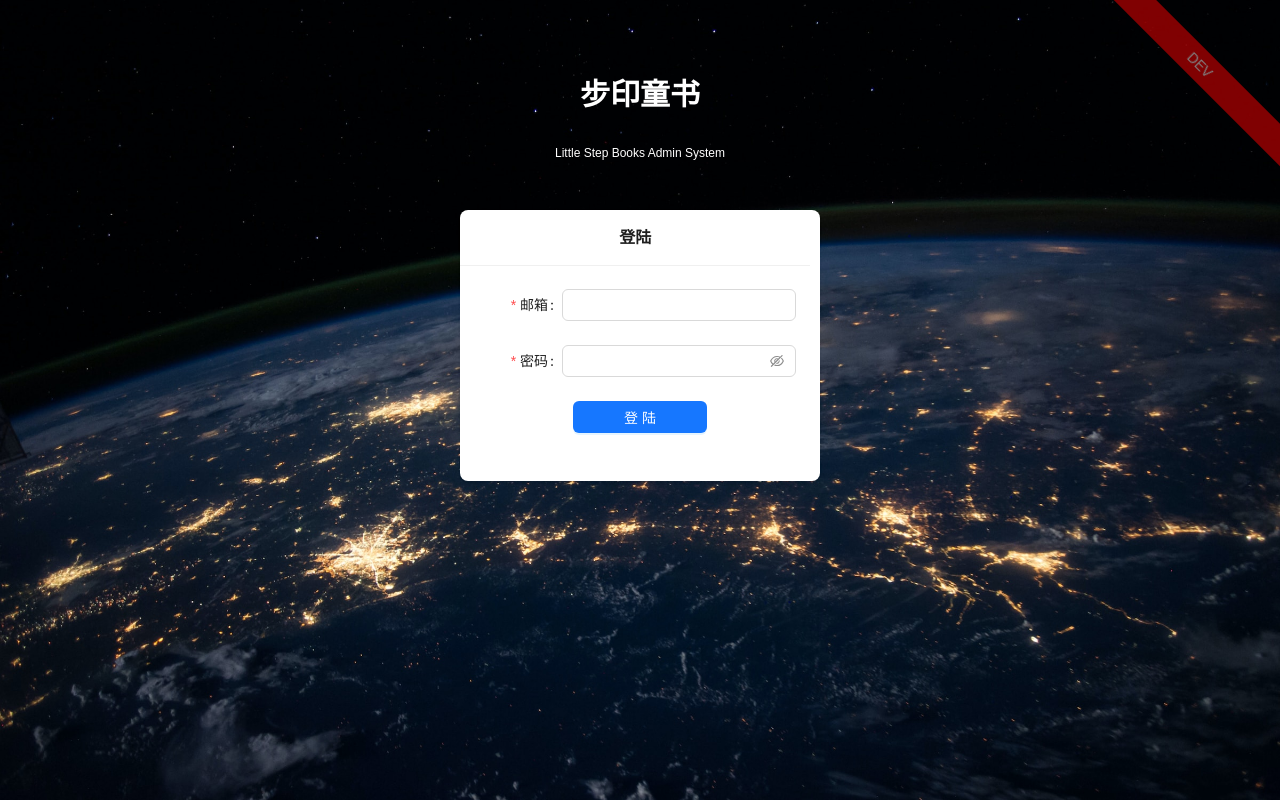
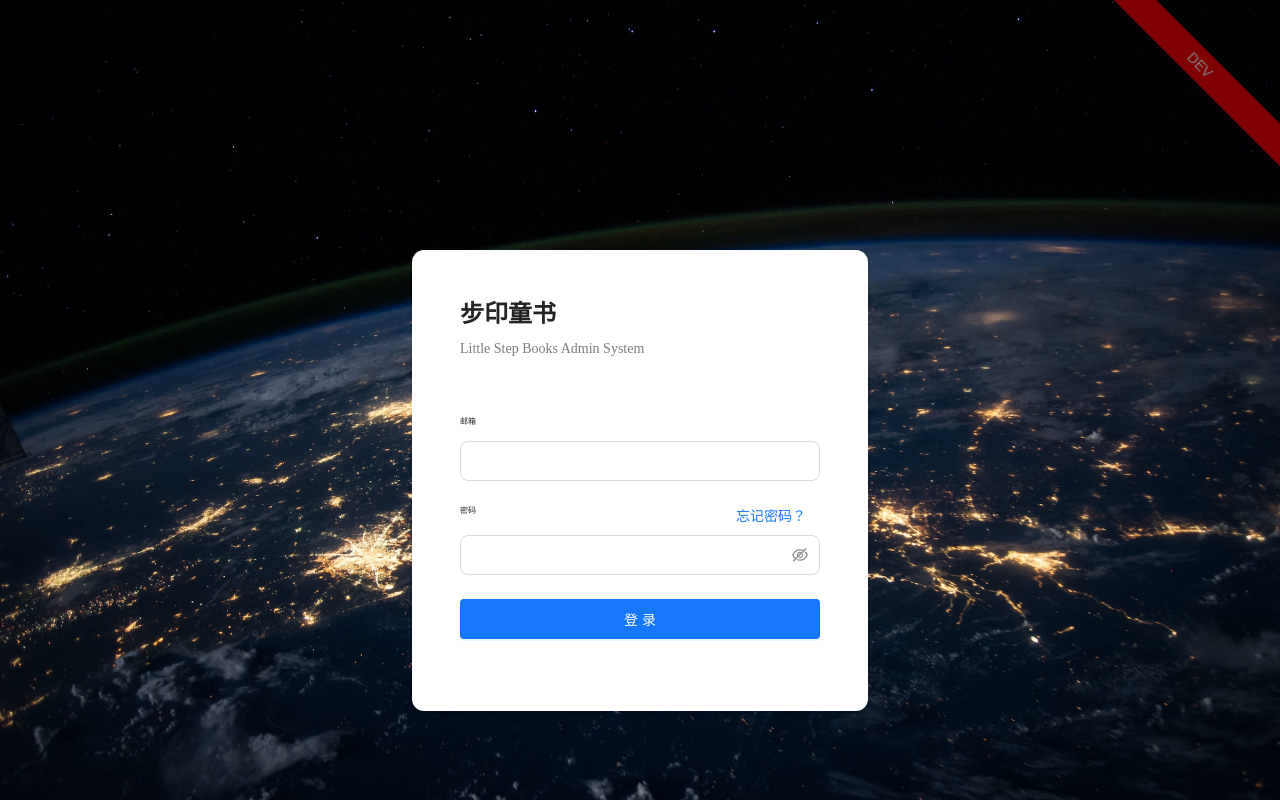
Before and after one commit to innov8exp/little_stepbooks_admin, a React (Vite) app: page /sign-in in a window 1280 px wide. Built offline with nearby package versions, Linux system fonts and the light colour scheme.

Commit message:
登录页样式

```diff
--- a/src/auth-layout.jsx
+++ b/src/auth-layout.jsx
@@ -1,7 +1,7 @@
 import {} from "react";
 import PropTypes from "prop-types";
 import styled from "styled-components";
-import { Config } from "./common/config";
+// import { Config } from "./common/config";
 import bgImg from "./assets/images/cover-login.jpg";
 import EnvFlag from "./components/env-flag";
 
@@ -16,7 +16,7 @@ const Container = styled.div`
 `;
 
 const Content = styled.div`
-  padding-top: 5rem;
+  padding-top: 25rem;
   width: 100%;
   display: flex;
   flex-direction: column;
@@ -24,23 +24,13 @@ const Content = styled.div`
   justify-content: center;
 `;
 
-const Title = styled.h1`
-  color: #ffffff;
-  font-size: 3rem;
-`;
-
-const SubTitle = styled.p`
-  color: #ffffff;
-  font-size: 1.2rem;
-  margin-bottom: 5rem;
-`;
 
 const AuthLayout = ({ children }) => {
   return (
     <Container>
       <Content>
-        <Title>{Config.PROJECT_NAME}</Title>
-        <SubTitle>{Config.PROJECT_DESCRIPTION}</SubTitle>
+        {/* <Title>{Config.PROJECT_NAME}</Title> */}
+        {/* <SubTitle>{Config.PROJECT_DESCRIPTION}</SubTitle> */}
         <div>{children}</div>
       </Content>
       <EnvFlag />
--- /dev/null
+++ b/src/components/auth-styled.tsx
@@ -0,0 +1,82 @@
+import styled from 'styled-components';
+import { Card, Form } from 'antd';
+
+const AuthCard = styled(Card)`
+    border-radius: 12px;
+    width: 456px;
+    @media (max-width: 480px) {
+        width: 330px;
+    }
+`;
+
+const CustomFormItem = styled(Form.Item)`
+    & .ant-form-item-label > label {
+        display: flex;
+    }
+`;
+
+const CardHeader = styled.div`
+    padding-bottom: 48px;
+`;
+
+const LogoImg = styled.img`
+    width: 73px;
+    padding-bottom: 16px;
+`;
+
+const MainTitle = styled.div`
+    font-family: 'PingFang SC';
+    font-style: normal;
+    font-size: 24px;
+    font-weight: 600;
+    line-height: 32px;
+    color: #242424;
+    padding-bottom: 8px;
+`;
+
+const SubTitle = styled.div`
+    font-family: 'PingFang SC';
+    font-style: normal;
+    font-weight: 400;
+    font-size: 14px;
+    line-height: 22px;
+    color: #7c7c7c;
+`;
+
+const RequiredPrefix = styled.span`
+    color: rgba(0, 0, 0, 0.25);
+    font-family: 'Roboto';
+    font-style: normal;
+    font-weight: 400;
+    font-size: 16px;
+    line-height: 24px;
+`;
+
+const LabelText = styled.div`
+    font-family: 'PingFang SC';
+    font-style: normal;
+    font-weight: 500;
+    font-size: 8px;
+    /* line-height: 24px; */
+    color: #242424;
+`;
+
+const LabelWrapper = styled.div`
+    width: 100%;
+    position: relative;
+    display: flex;
+    flex-direction: row;
+    justify-content: space-between;
+`;
+
+export {
+    AuthCard,
+    CustomFormItem,
+    CardHeader,
+    LogoImg,
+    MainTitle,
+    SubTitle,
+    RequiredPrefix,
+    LabelText,
+    LabelWrapper,
+};
--- a/src/pages/auth/sign-in.jsx
+++ b/src/pages/auth/sign-in.jsx
@@ -1,10 +1,20 @@
 import { useState } from "react";
-import { Button, Card, Form, Input } from "antd";
+import { Button, Form, Input } from "antd";
 // import HttpStatus from "http-status-codes";
 // import Axios from "../../common/network";
 // import { useSession } from "../../common/session-context";
 import AuthLayout from "../../auth-layout";
 import { useStore } from "../../common/zustand";
+import {
+  AuthCard,
+  CardHeader,
+  LabelText,
+  CustomFormItem,
+  LabelWrapper,
+  MainTitle,
+  SubTitle,
+} from "src/components/auth-styled";
+import { Link } from "react-router-dom";
 
 const SignInLayout = () => {
   const [loading, setLoading] = useState(false);
@@ -48,14 +58,17 @@ const SignInLayout = () => {
 
   return (
     <AuthLayout>
-      <Card
-        title="登陆"
+      <AuthCard
+        bodyStyle={{ padding: "48px", margin: "0 auto" }}
         bordered={false}
-        headStyle={{ width: 350, textAlign: "center" }}
       >
+        <CardHeader>
+          <MainTitle>步印童书</MainTitle>
+          <SubTitle>Little Step Books Admin System</SubTitle>
+        </CardHeader>
         <Form
-          labelCol={{ span: 6 }}
-          wrapperCol={{ span: 18 }}
+          layout="vertical"
+          requiredMark={false}
           form={form}
           name="login"
           initialValues={{ remember: true }}
@@ -63,30 +76,46 @@ const SignInLayout = () => {
         >
           <Form.Item
             name="email"
-            label="邮箱"
-            rules={[{ required: true, message: "请输入邮箱地址" }]}
+            label={<LabelText>{"邮箱"}</LabelText>}
+            rules={[
+              {
+                required: true,
+                message: "请输入邮箱",
+              },
+            ]}
           >
-            <Input />
+            <Input size="large" />
           </Form.Item>
-          <Form.Item
+          <CustomFormItem
             name="password"
-            label="密码"
-            rules={[{ required: true, message: "请输入密码" }]}
+            label={
+              <LabelWrapper>
+                <LabelText>{"密码"}</LabelText>
+                <Link to={"/sign-up"}>{"忘记密码？"}</Link>
+              </LabelWrapper>
+            }
+            rules={[
+              {
+                required: true,
+                message: "请输入密码",
+              },
+            ]}
           >
-            <Input.Password />
-          </Form.Item>
-          <Form.Item wrapperCol={{ span: 24 }} style={{ textAlign: "center" }}>
+            <Input.Password size="large" />
+          </CustomFormItem>
+          <Form.Item wrapperCol={{ span: 24 }}>
             <Button
-              style={{ paddingLeft: 50, paddingRight: 50 }}
               type="primary"
               loading={loading}
               htmlType="submit"
+              block
+              style={{ borderRadius: "4px", height: "40px" }}
             >
-              登陆
+              {"登录"}
             </Button>
           </Form.Item>
         </Form>
-      </Card>
+      </AuthCard>
     </AuthLayout>
   );
 };
```
Also changed, not shown: src/common/config.js (+4 -4 lines).
